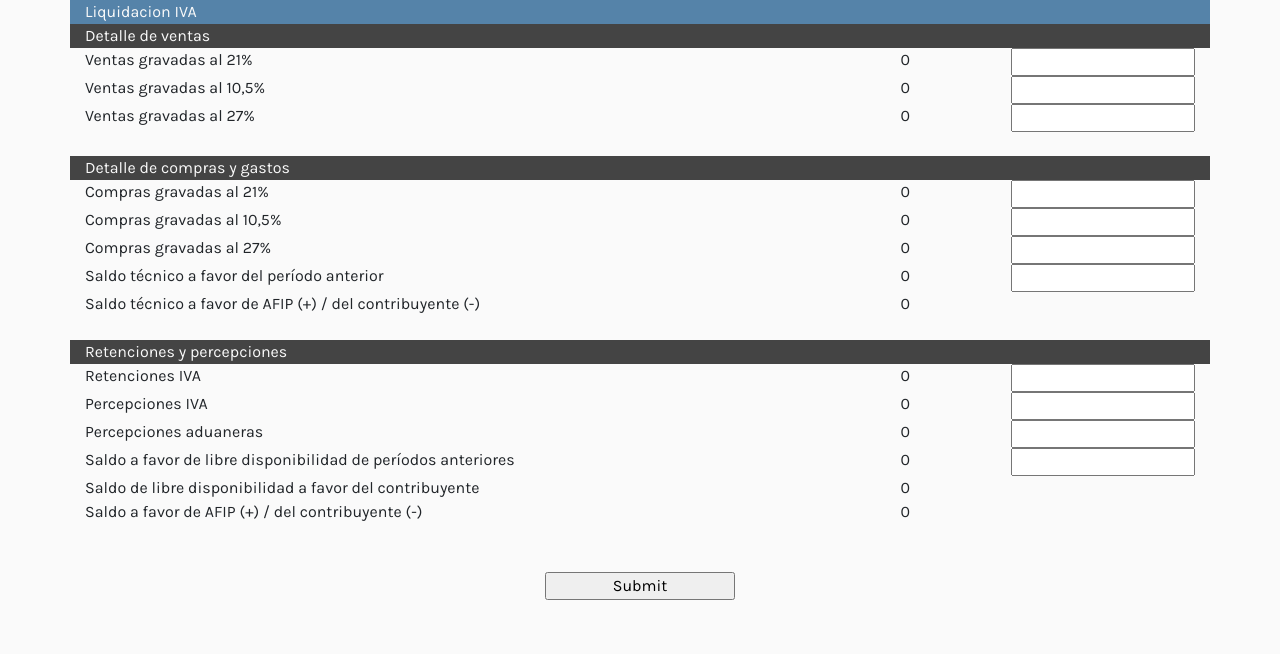
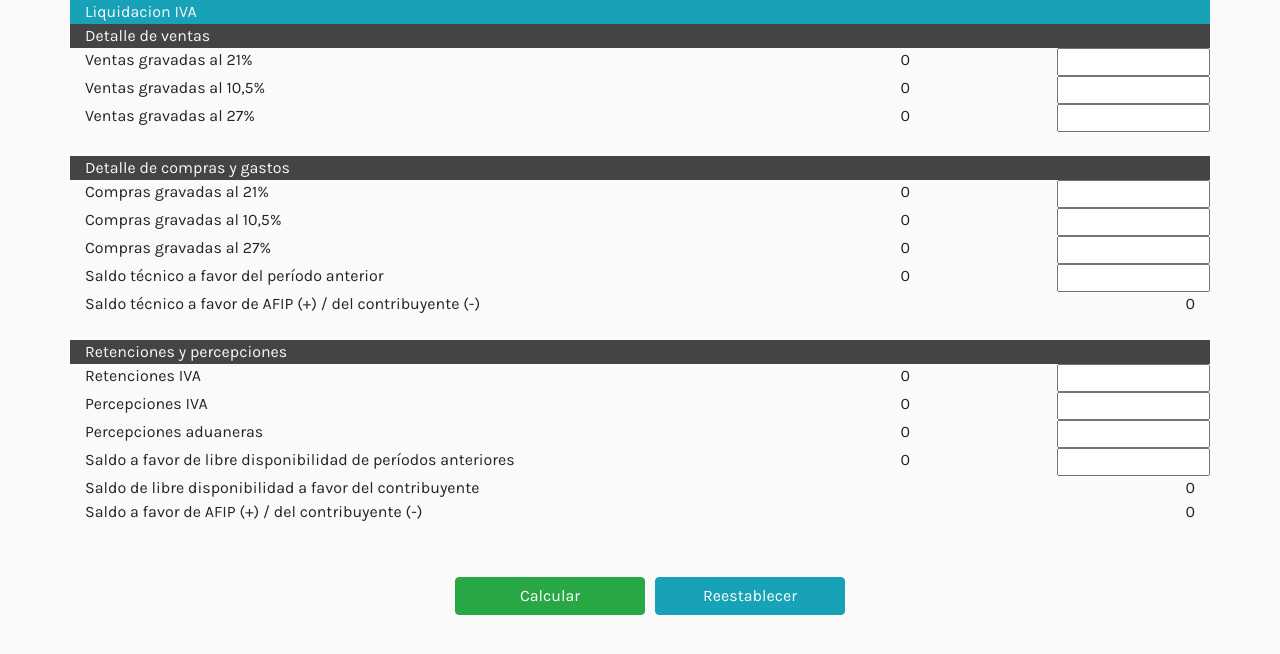
Before and after one commit to marcosdellavecchia/iva-liquidacion, a plain HTML site: page index.html in a window 1280 px wide. Drawn offline with nearby package versions, Linux system fonts and the light colour scheme.

Commit message:
Se agregaron botones CSS. Se agregó botón con la función de reestablecer los datos del input.

```diff
--- a/index.html
+++ b/index.html
@@ -90,7 +90,7 @@
         <div class="col-md-6">
           Saldo técnico a favor de AFIP (+) / del contribuyente (-)
         </div>
-        <div id="saldotecnico-show" class="col-md-3 data-container">0</div>
+        <div id="saldotecnico-show" class="col-md-6 data-container">0</div>
       </div>
       <br />
       <div class="row">
@@ -140,23 +140,30 @@
         <div class="col-md-6">
           Saldo de libre disponibilidad a favor del contribuyente
         </div>
-        <div id="saldo-ld-show" class="col-md-3 data-container">0</div>
+        <div id="saldo-ld-show" class="col-md-6 data-container">0</div>
       </div>
       <div class="row">
         <div class="col-md-6">
           Saldo a favor de AFIP (+) / del contribuyente (-)
         </div>
-        <div id="saldo-afip-show" class="col-md-3 data-container">0</div>
+        <div id="saldo-afip-show" class="col-md-6 data-container">0</div>
       </div>
       <br />
       <br />
-      <div class="row">
-        <div class="col-md-5"></div>
+      <div class="row calcular">
+        <div class="col-md-4"></div>
         <input
           id="calcular"
-          class="col-md-2 calcular"
+          class="col-md-2 btn btn-success"
           type="submit"
+          value="Calcular"
           onclick="calcularIva()"
+        />
+        <input
+          id="calcular"
+          class="col-md-2 btn btn-info"
+          type="reset"
+          value="Reestablecer"
         />
       </div>
     </form>
--- a/script.js
+++ b/script.js
@@ -27,7 +27,7 @@ calcularIva = () => {
     saldoTecnicoAnterior;
 
   showSaldoTecnico = document.getElementById("saldotecnico-show");
-  showSaldoTecnico.innerHTML = saldoTecnico;
+  showSaldoTecnico.innerHTML = saldoTecnico.toFixed(2);
 
   //Calcular saldo libre disponibilidad
   saldoLibreDisponibilidad =
@@ -36,14 +36,16 @@ calcularIva = () => {
   showSaldoLibreDisponibilidad = document.getElementById("saldo-ld-show");
 
   if (saldoTecnico <= 0) {
-    showSaldoLibreDisponibilidad.innerHTML = saldoLibreDisponibilidad;
+    showSaldoLibreDisponibilidad.innerHTML = saldoLibreDisponibilidad.toFixed(
+      2
+    );
   }
 
   //Calcular saldo a pagar AFIP
   saldoAfip = saldoTecnico - saldoLibreDisponibilidad;
 
   showSaldoAfip = document.getElementById("saldo-afip-show");
-  showSaldoAfip.innerHTML = saldoAfip;
+  showSaldoAfip.innerHTML = saldoAfip.toFixed(2);
 };
 
 mostrarValores = () => {
--- a/style.css
+++ b/style.css
@@ -8,11 +8,26 @@
 body {
   background-color: #fafafa !important;
 }
+
+input {
+  text-align: right;
+  padding-right: 13px;
+  width: 60%;
+}
 .row:hover {
   background-color: #d0d3d4;
 }
+.calcular:hover {
+  background-color: #fafafa;
+}
+.btn {
+  margin: 5px;
+}
+.valor {
+  margin-right: -15px !important;
+}
 .encabezado-principal {
-  background-color: #5583a9;
+  background-color: #17a2b8;
   color: #fafafa;
 }
 .encabezado {
@@ -38,3 +53,13 @@ input::-webkit-inner-spin-button {
 input[type="number"] {
   -moz-appearance: textfield;
 }
+
+/* Small devices (portrait tablets and large phones, 600px) */
+@media only screen and (max-width: 600px) {
+  .col-md-6,
+  .col-md-3 {
+    display: flex;
+    justify-content: center;
+    align-items: center;
+  }
+}
```
